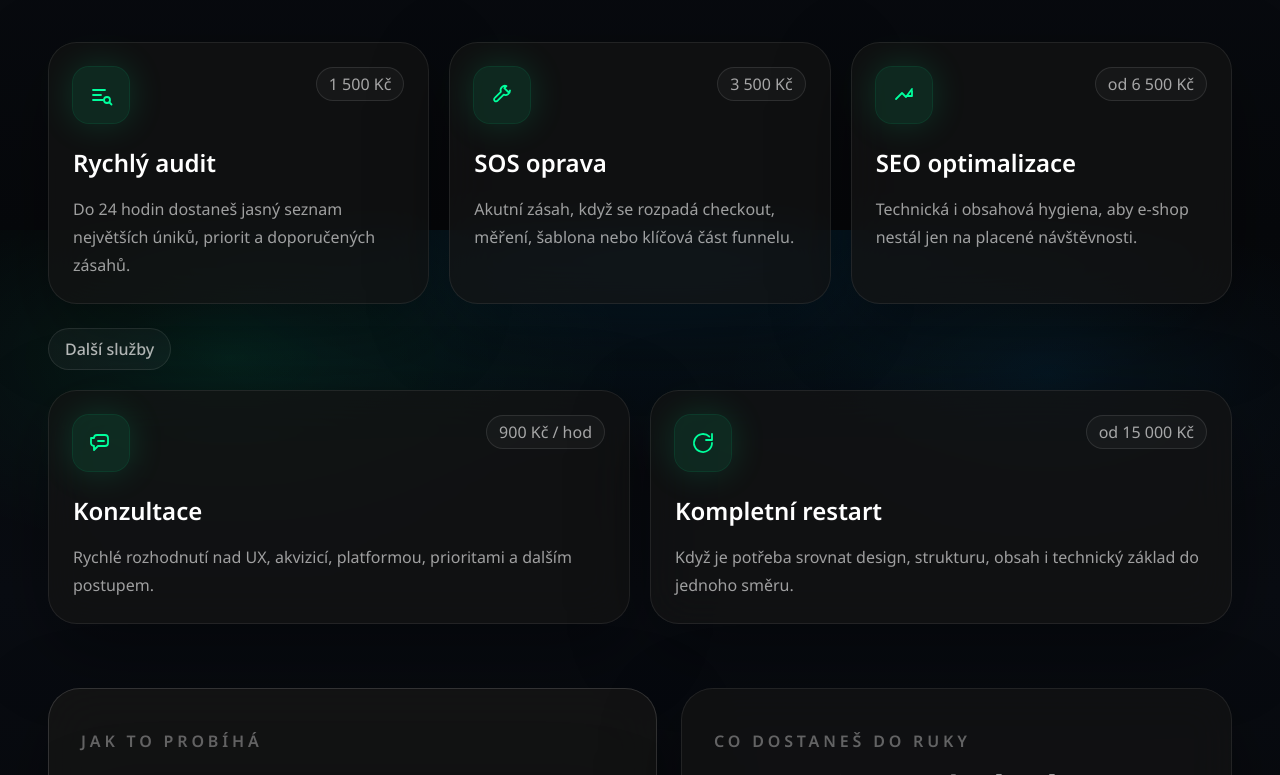
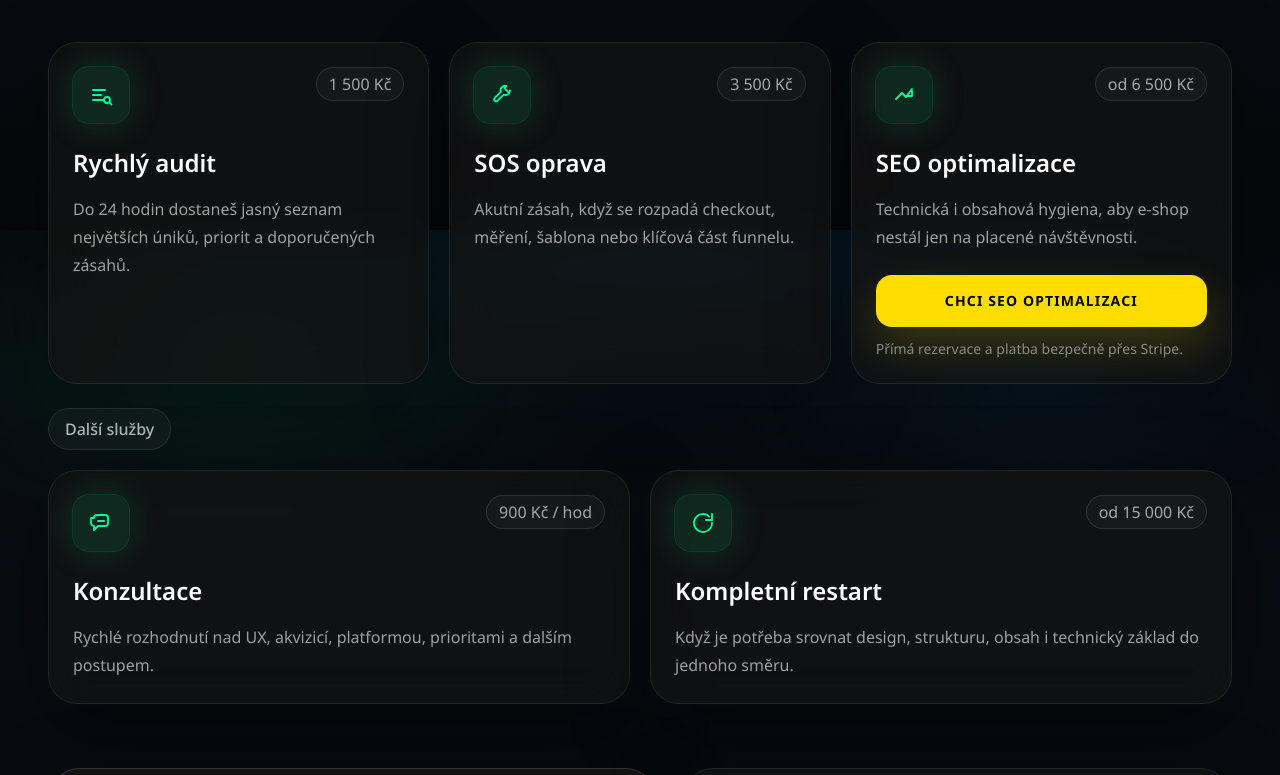
Before and after one commit to lb-ship-it/e-shop-medic, a Next.js app: page / in a window 1280 px wide. Shown: the part 2970-3745 px from the top of the page. Built offline with nearby package versions, Linux system fonts and the light colour scheme.

Commit message:
Add SEO optimization payment link

```diff
--- a/app/page.tsx
+++ b/app/page.tsx
@@ -12,6 +12,12 @@ type Service = {
   price: string;
   description: string;
   icon: "audit" | "fix" | "seo" | "consulting" | "restart";
+  cta?: {
+    label: string;
+    href: string;
+    note?: string;
+    tone?: "yellow" | "green";
+  };
 };
 
 type Symptom = {
@@ -53,6 +59,12 @@ const services: Service[] = [
     description:
       "Technická i obsahová hygiena, aby e-shop nestál jen na placené návštěvnosti.",
     icon: "seo",
+    cta: {
+      label: "CHCI SEO OPTIMALIZACI",
+      href: siteConfig.payments.seoOptimizationHref,
+      note: "Přímá rezervace a platba bezpečně přes Stripe.",
+      tone: "yellow",
+    },
   },
   {
     title: "Konzultace",
@@ -370,7 +382,12 @@ function DiagnosticPanel() {
   );
 }
 
-function ServiceCard({ title, price, description, icon }: Service) {
+function ServiceCard({ title, price, description, icon, cta }: Service) {
+  const ctaClass =
+    cta?.tone === "green"
+      ? "bg-accent-green text-black shadow-[0_18px_42px_rgba(0,255,157,0.18)] hover:bg-[#37ffb3]"
+      : "bg-[#ffdd00] text-black shadow-[0_18px_42px_rgba(255,221,0,0.18)] hover:bg-[#ffe44d]";
+
   return (
     <article className="panel group rounded-[1.8rem] border border-white/8 p-6 transition duration-300 hover:-translate-y-1 hover:border-accent-green/30 hover:bg-white/[0.05]">
       <div className="flex items-start justify-between gap-4">
@@ -383,6 +400,17 @@ function ServiceCard({ title, price, description, icon }: Service) {
       </div>
       <h3 className="mt-6 text-2xl font-semibold text-white">{title}</h3>
       <p className="mt-4 text-base leading-7 text-white/60">{description}</p>
+      {cta ? (
+        <div className="mt-6 space-y-3">
+          <a
+            href={cta.href}
+            className={`inline-flex min-h-12 w-full items-center justify-center rounded-2xl px-5 py-4 text-center text-sm font-bold tracking-[0.08em] transition hover:-translate-y-0.5 ${ctaClass}`}
+          >
+            {cta.label}
+          </a>
+          {cta.note ? <p className="text-sm text-white/48">{cta.note}</p> : null}
+        </div>
+      ) : null}
     </article>
   );
 }
--- a/lib/site-config.ts
+++ b/lib/site-config.ts
@@ -26,6 +26,7 @@ export const siteConfig = {
   },
   payments: {
     expressAuditHref: "https://buy.stripe.com/fZu8wR7VR6Q38vb6912VG00",
+    seoOptimizationHref: "https://buy.stripe.com/dRm14pdgbfmz3aR2WP2VG02",
   },
   legal: {
     privacyHref: "/gdpr",
```
